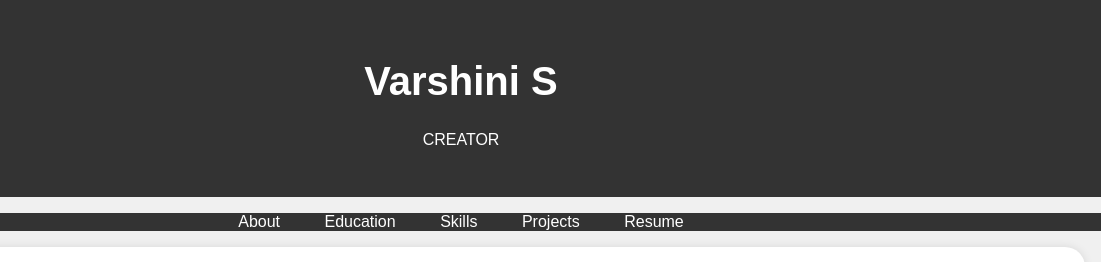
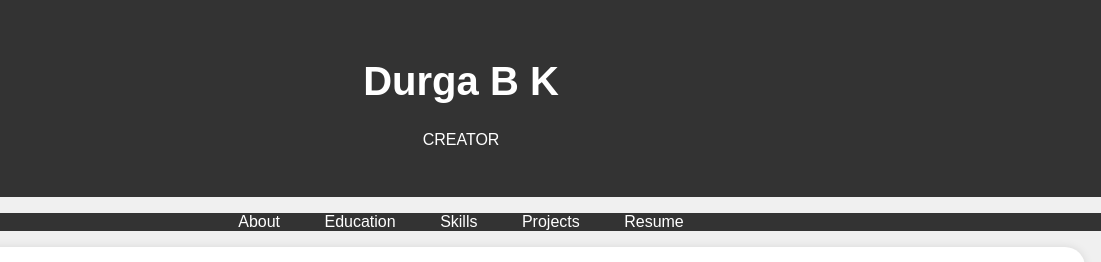
Before and after one commit to durga936070/Digital, a plain HTML site: page index.html in a window 1280 px wide. Shown: the top 262 px of the page, 179-1280 px from the left. Drawn offline with Linux system fonts and the light colour scheme.

Commit message:
Update index.html

```diff
--- a/index.html
+++ b/index.html
@@ -88,7 +88,7 @@
         <div class="header-content">
             <!-- Add your profile picture here -->
             <img src="mypic.jpeg" alt="Your Profile Picture" class="profile-picture">
-    <h1>Varshini S</h1>
+    <h1>Durga B K</h1>
             <p>CREATOR</p>
         </div>
     </header>
```
